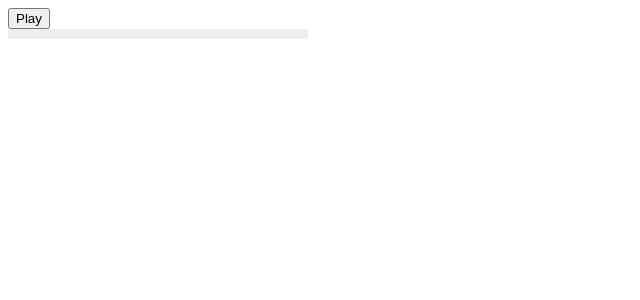
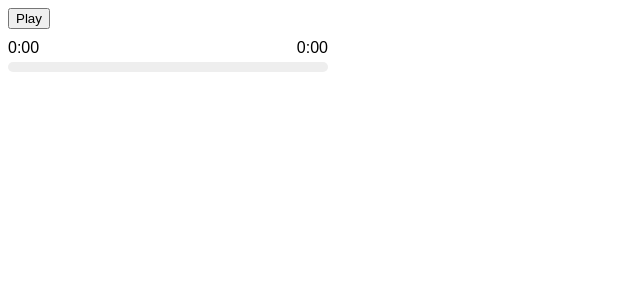
Before and after one commit to kyuubi-Yhp/musa, a React (Vite) app: page / in a window 1280 px wide. Shown: the top 300 px of the page, without its empty margins (0-640 px from the left). Built offline with nearby package versions, Linux system fonts and the light colour scheme.

Commit message:
изменен маршрут песни и доработан прогрес бар

```diff
--- a/src/Pages/AudioPlayer/AudioPlayer.jsx
+++ b/src/Pages/AudioPlayer/AudioPlayer.jsx
@@ -1,11 +1,13 @@
 import { useRef, useState, useEffect } from "react"
-
+import song from "../../audio/Апология - Мосты.mp3";
 
 
 export const AudioPlayer = () => {
   const audioRef = useRef(null)
   const [isPlaying, setIsPlaying] = useState(false)
   const [progress, setProgress] = useState(0)
+  const [currentTime, setCurrentTime] = useState(0);
+  const [duration, setDuration] = useState(0);
 
   //функция отслеживания и изсенения состояния и самого обьекта плей пауза
   const togglePlay = () => {
@@ -18,19 +20,34 @@ export const AudioPlayer = () => {
   }
 
 
-// функция отслеживания прогресс бара
+  // функция отслеживания прогресс бара
   useEffect(() => {
-    const audio = audioRef.current
+    const audio = audioRef.current;
+
     const updateProgress = () => {
+      setCurrentTime(audio.currentTime);
+      setDuration(audio.duration || 0);
       if (audio.duration) {
-        setProgress((audio.currentTime / audio.duration) * 100)
+        setProgress((audio.currentTime / audio.duration) * 100);
       }
-    }
-    audio.addEventListener("timeupdate", updateProgress)
+    };
+
+    audio.addEventListener("timeupdate", updateProgress);
+    audio.addEventListener("loadedmetadata", updateProgress); // чтобы duration был сразу
+
     return () => {
-      audio.removeEventListener("timeupdate", updateProgress)
-    }
-  }, [])
+      audio.removeEventListener("timeupdate", updateProgress);
+      audio.removeEventListener("loadedmetadata", updateProgress);
+    };
+  }, []);
+
+
+  // Форматирование времени в MM:SS
+  const formatTime = (time) => {
+    const minutes = Math.floor(time / 60);
+    const seconds = Math.floor(time % 60);
+    return `${minutes}:${seconds < 10 ? "0" : ""}${seconds}`;
+  };
 
 
   //перемотка по клику на прогресс бар
@@ -42,23 +59,39 @@ export const AudioPlayer = () => {
   };
 
   return (
-    <div>
-      <audio ref={audioRef} src="src/audio/Апология - Мосты.mp3" />
-      <button onClick={togglePlay}>
+    <div style={{ width: "320px", fontFamily: "sans-serif" }}>
+      <audio ref={audioRef} src={song} />
+      <button onClick={togglePlay} style={{ marginBottom: "10px" }}>
         {isPlaying ? "Pause" : "Play"}
       </button>
 
-      <div style={{ width: "300px", height: "10px", background: "#eee" }}
-        onClick={handleProgressClick}>
+      {/* Время */}
+      <div style={{ display: "flex", justifyContent: "space-between", marginBottom: "5px" }}>
+        <span>{formatTime(currentTime)}</span>
+        <span>{formatTime(duration)}</span>
+      </div>
+
+      {/* Прогресс-бар */}
+      <div
+        style={{
+          width: "100%",
+          height: "10px",
+          background: "#eee",
+          cursor: "pointer",
+          borderRadius: "5px",
+          overflow: "hidden"
+        }}
+        onClick={handleProgressClick}
+      >
         <div
           style={{
             width: `${progress}%`,
             height: "100%",
-            background: "green"
+            background: "green",
+            transition: "width 0.1s linear"
           }}
         />
       </div>
-
     </div>
   )
 }
```
